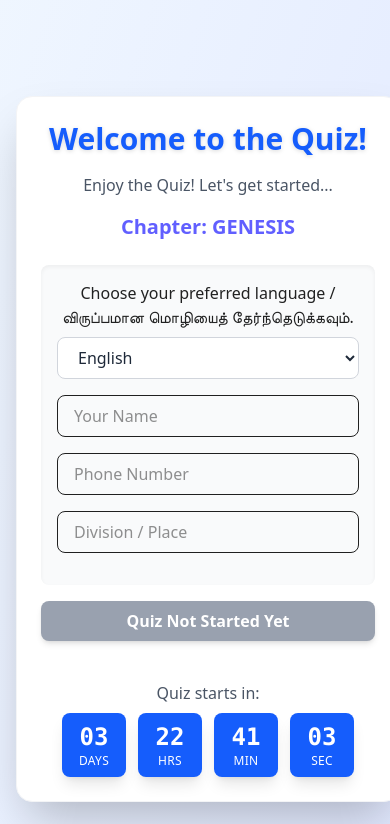
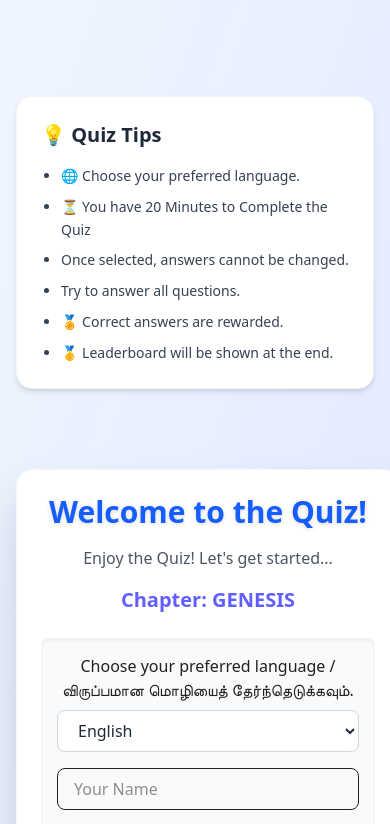
Before and after one commit to Santhoshfebi/njwc, a React (Vite) app: page / in a window 390 px wide. Shown: the top 824 px of the page. Built offline with nearby package versions, Linux system fonts and the light colour scheme.

Commit message:
final tamil

```diff
--- a/src/pages/Welcome.jsx
+++ b/src/pages/Welcome.jsx
@@ -134,7 +134,7 @@ export default function Welcome() {
   const navigate = useNavigate();
 
   // 🕒 Scheduled quiz start time
-  const scheduledTime = new Date("2025-10-11T16:00:00");
+  const scheduledTime = new Date("2025-10-12T16:00:00");
 
   useEffect(() => {
     const timer = setInterval(() => {
@@ -181,7 +181,7 @@ export default function Welcome() {
   ];
 
   return (
-    <div className="flex flex-col md:flex-row items-start justify-center min-h-screen bg-gradient-to-br from-blue-50 to-indigo-100 p-4">
+    <div className="flex flex-col-reverse md:flex-row items-start justify-center min-h-screen bg-gradient-to-br from-blue-50 to-indigo-100 p-4">
 
       {/* Left: Form */}
       <div className="mt-20 w-96 bg-white p-6 rounded-2xl shadow-2xl space-y-4 border border-gray-100">
@@ -301,7 +301,7 @@ export default function Welcome() {
         </h2>
         <ul className="list-disc pl-5 space-y-2 text-gray-700 text-sm leading-relaxed">
           <li>{language === "en" ? "🌐 Choose your preferred language." : "🌐 விருப்பமான மொழியைத் தேர்ந்தெடுக்கவும்."}</li>
-          <li>{language === "en" ? "⏳ Each question has 20 seconds." : "⏳ ஒவ்வொரு கேள்விக்கும் 20 விநாடிகள் மட்டுமே உண்டு."}</li>
+          <li>{language === "en" ? "⏳ You have 20 Minutes to Complete the Quiz" : "⏳ வினாடி வினாவை முடிக்க உங்களுக்கு 20 நிமிடங்கள் வழங்கப்படும்."}</li>
           <li>{language === "en" ? "Once selected, answers cannot be changed." : "ஒருமுறை தேர்ந்தெடுத்த பதிலை மாற்ற முடியாது."}</li>
           <li>{language === "en" ? "Try to answer all questions." : "அனைத்து கேள்விகளுக்கும் பதில் சொல்ல முயலுங்கள்."}</li>
           <li>{language === "en" ? "🏅 Correct answers are rewarded." : "🏅 சரியான பதில்களுக்கு மதிப்பெண் வழங்கப்படும்."}</li>
```
